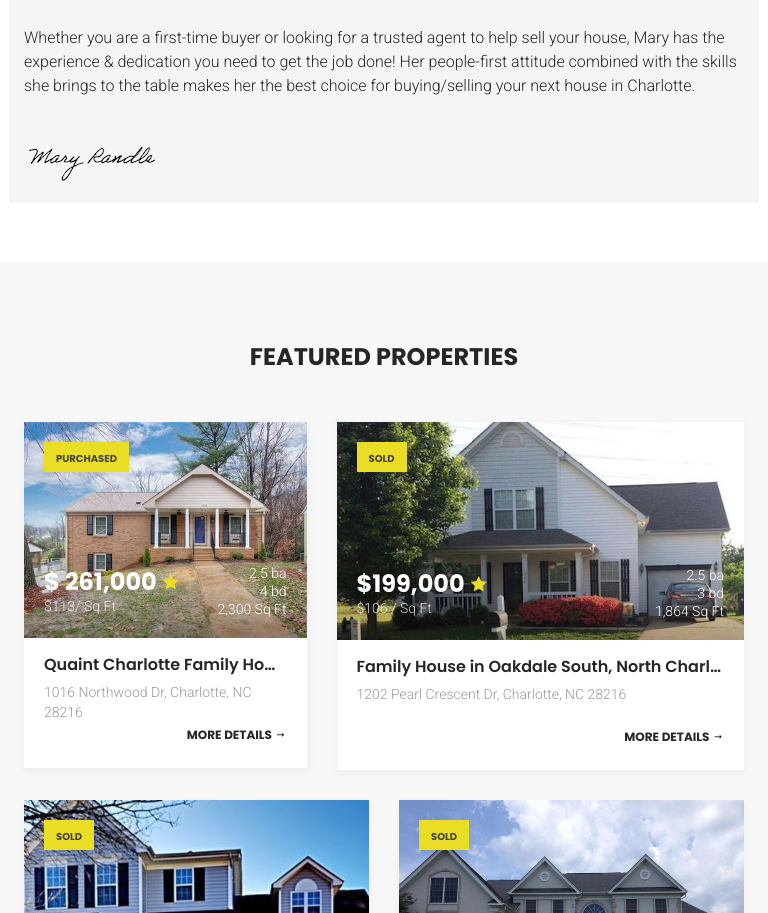
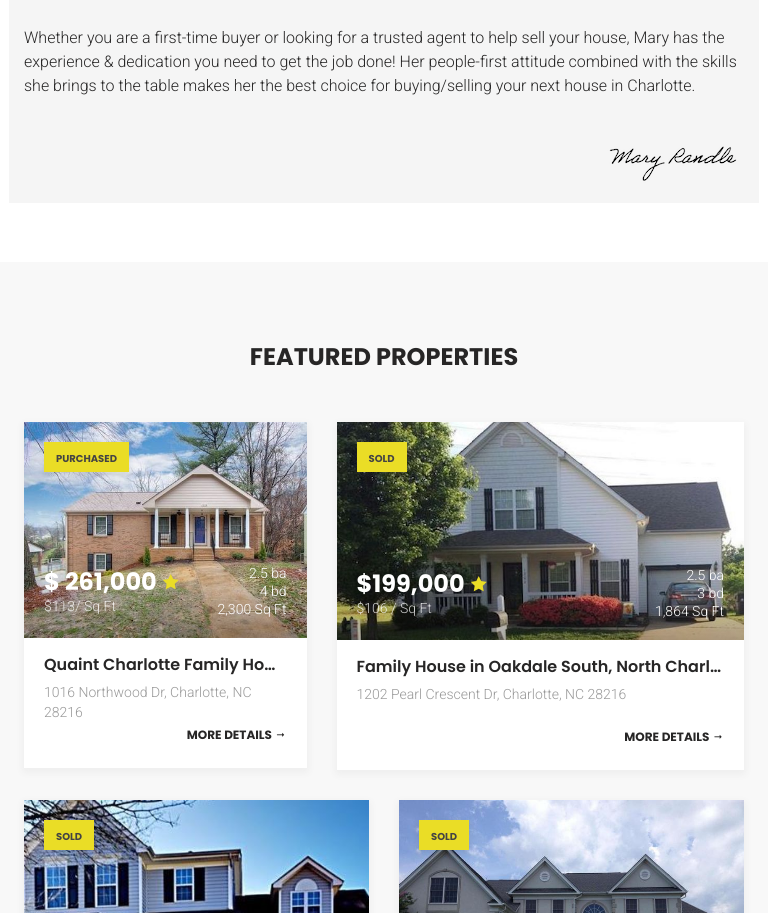
Before and after one commit to m3digital/supreme-properties, a plain HTML site: page index.html in a window 768 px wide. Shown: the part 1296-2209 px from the top of the page. Drawn offline with Linux system fonts and the light colour scheme; some packages are replaced by stand-ins of ours; files whose address does not match are found by name.

Commit message:
float right for signature

```diff
--- a/css/custom.css
+++ b/css/custom.css
@@ -45,4 +45,7 @@
     left: -15px;
     background-color: whitesmoke
   }
+  img#marySign {
+    float: right
+  }
 }
```
